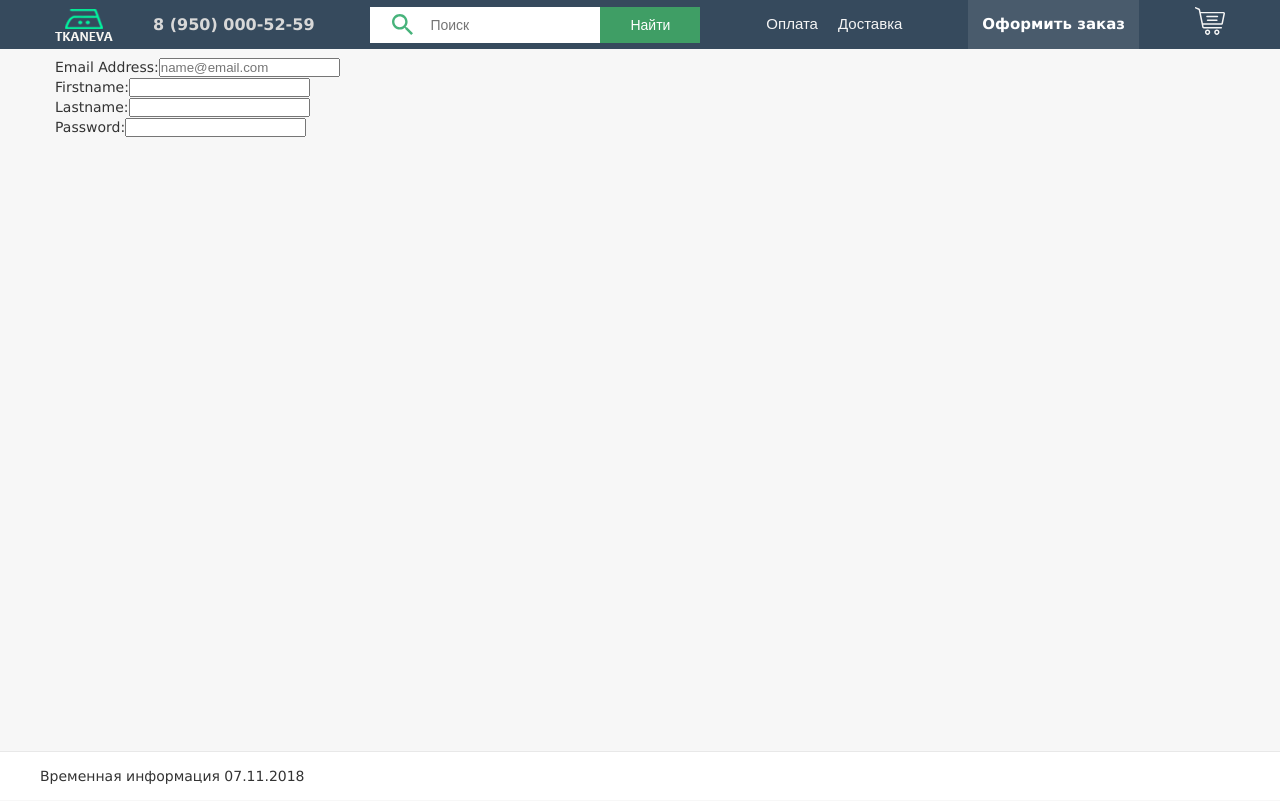
After one commit to frezebloom/tkaneva, a Node project: template views/signup.pug in a window 1280 px wide. The commit adds this page. Run offline with Node 20 templates, Linux system fonts and the light colour scheme; the template is opened without the code that fills it, so the values that code supplies are empty; some libraries are stand-ins or nearby versions.

Commit message:
signup form

```diff
--- a/app.js
+++ b/app.js
@@ -6,7 +6,7 @@ const staticAsset = require("static-asset");
 const config = require("./config");
 const models = require("./models");
 const routes = require("./routes");
-
+// const signup = require("./routes/signup");
 //Initilization
 const app = express();
 const passport = require("passport");
@@ -37,8 +37,9 @@ models.sequelize
 
 //Routes
 app.use("/", routes.products);
+app.use("/", routes.signup);
+//Startin server
 
-//Startin server
 app.listen(config.PORT, () =>
   console.log(`Start server on port ${config.PORT}`)
 );
--- /dev/null
+++ b/controllers/signupController.js
@@ -0,0 +1,5 @@
+module.exports = {
+  render: function(req, res) {
+    res.render("signup");
+  }
+};
--- a/routes/index.js
+++ b/routes/index.js
@@ -1,6 +1,7 @@
 const products = require("./products");
-const manager = require("./products");
+const signup = require("./signup");
 
 module.exports = {
-  products
+  products,
+  signup
 };
--- a/routes/products.js
+++ b/routes/products.js
@@ -1,6 +1,7 @@
-const products = require("../controllers/products.js");
 const express = require("express");
 const router = express.Router();
+
+const products = require("../controllers/productsController.js");
 
 router.get("/", (req, res) => {
   products.render(req, res);
--- a/views/index.pug
+++ b/views/index.pug
@@ -5,6 +5,4 @@ div(class="main")
     include includes/navigation.pug
     div(class="content")
       include includes/products.pug
-
-
   include includes/footer.pug
--- /dev/null
+++ b/views/signup.pug
@@ -0,0 +1,19 @@
+include includes/header.pug
+include includes/minicart.pug
+div(class="main")
+  div(class="container")
+    div(class="content")
+      form(method='POST' name="signup" action='/signup')
+        div.form-group
+          label(for='email') Email Address:
+          input(type='email', name='email' placeholder='name@email.com')
+        div.form-group
+          label(for='firstname') Firstname:
+          input(type='text', name='firstname')
+        div.form-group
+          label(for='lastname') Lastname:
+          input(type='text', name='lastname')
+        div.form-group
+          label(for='password') Password:
+          input(type='password', name='password')
+  include includes/footer.pug
```
Also changed, not shown: routes/manager.js (deleted, +0 -8 lines), routes/signup.js (added, +10 -0 lines), controllers/productsController.js (renamed from controllers/products.js).
